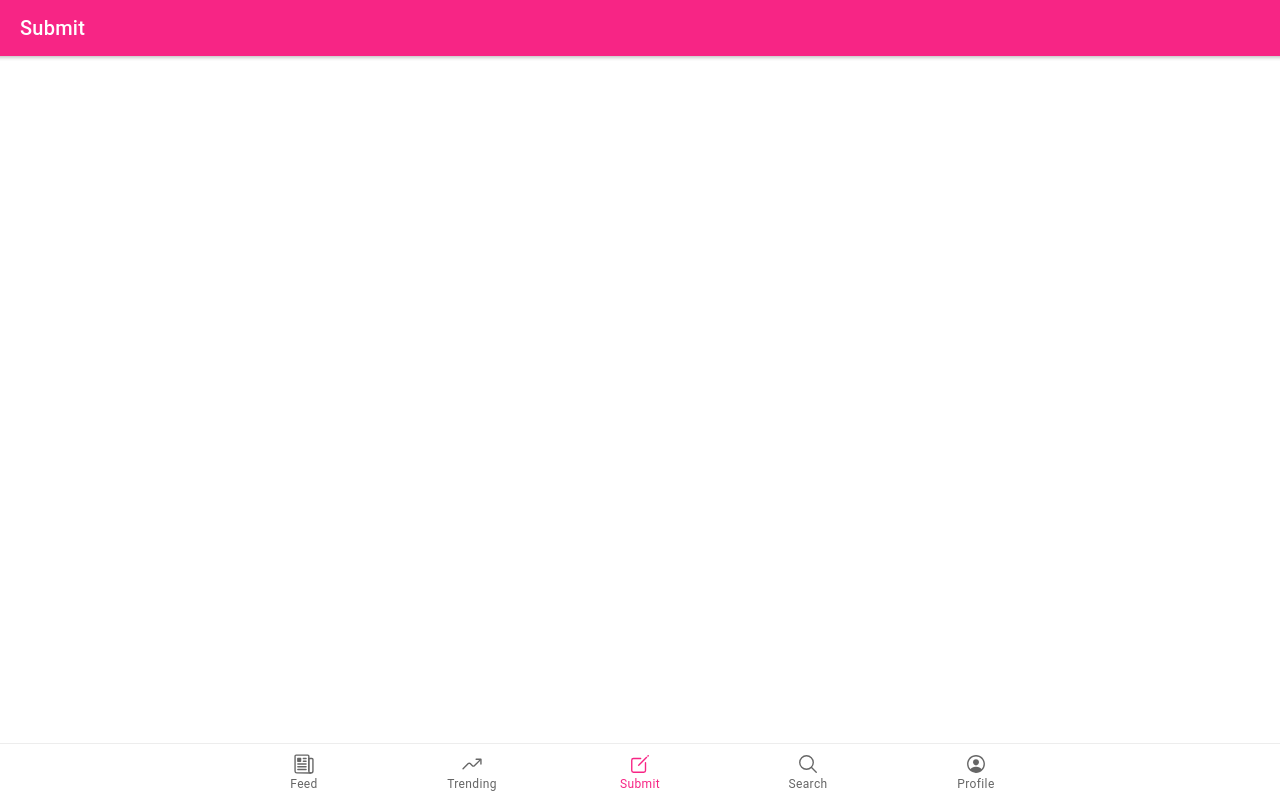
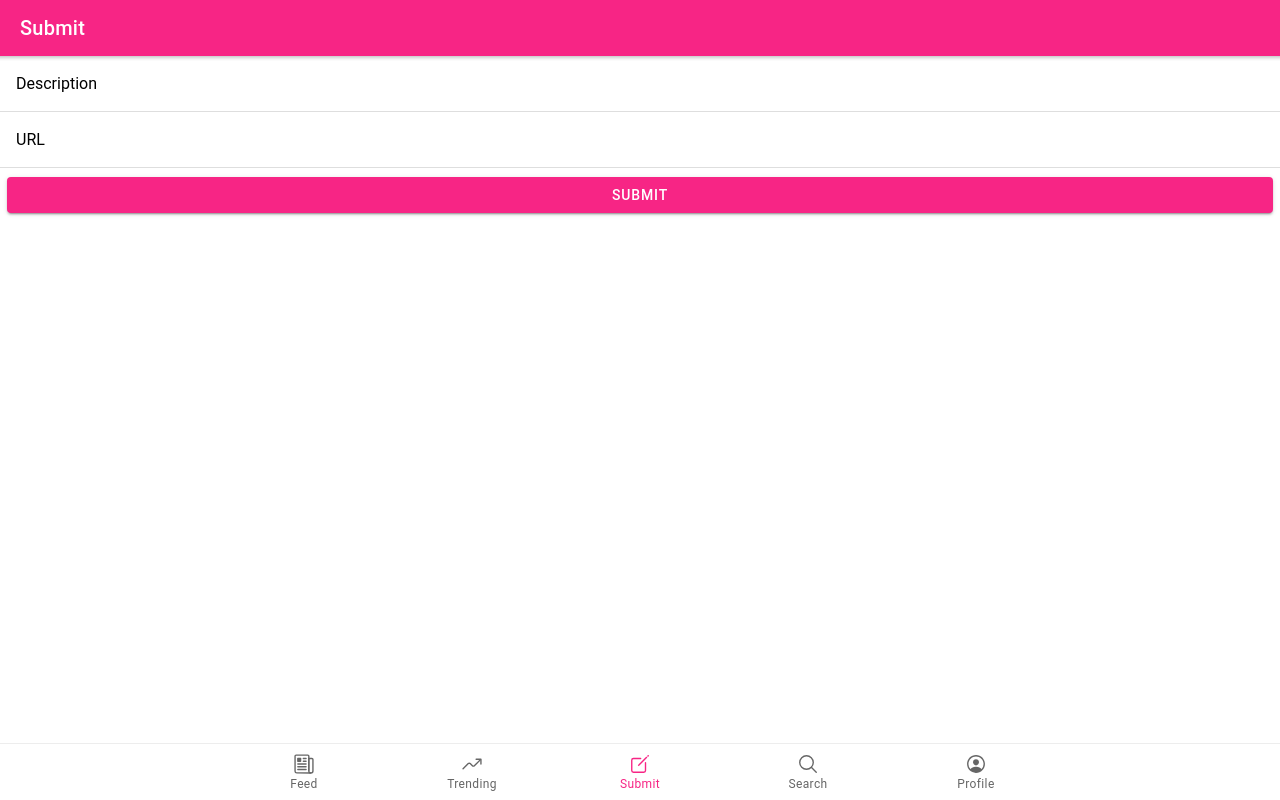
Before and after one commit to aravrs/shOut, a React (Create React App) app: page /submit in a window 1280 px wide. Built offline with nearby package versions, Linux system fonts and the light colour scheme; no server answers.

Commit message:
Added submit stuff

```diff
--- a/src/pages/Tabs/Profile.js
+++ b/src/pages/Tabs/Profile.js
@@ -35,7 +35,7 @@
 
   return (
     <IonPage>
-      <Header title="Search" small />
+      <Header title="Profile" small />
       <IonContent fullscreen>
         <Header title="Profile" />
         {user ? (
--- a/src/pages/Tabs/Submit.js
+++ b/src/pages/Tabs/Submit.js
@@ -1,13 +1,91 @@
-import React from "react";
-import { IonPage, IonContent } from "@ionic/react";
+import React, { useContext } from "react";
+import {
+  IonPage,
+  IonContent,
+  IonItem,
+  IonLabel,
+  IonInput,
+  IonRow,
+  IonCol,
+  IonButton,
+} from "@ionic/react";
 import Header from "../../components/Header";
+import UserContext from "../../contexts/UserContext";
+import useForm from "../../hooks/useForm";
+import firebase from "../../firebase";
+import validateCreateLink from "../../validators/validateCreateLink";
 
-const Submit = () => {
+const INITIAL_STATE = {
+  description: "",
+  url: "",
+};
+
+const Submit = (props) => {
+  const { user } = useContext(UserContext);
+  const { handleSubmit, handleChange, values } = useForm(
+    INITIAL_STATE,
+    validateCreateLink,
+    handleCreateLink
+  );
+
+  function handleCreateLink() {
+    if (!user) {
+      props.history.push("/login");
+    } else {
+      const { url, description } = values;
+      const newLink = {
+        url,
+        description,
+        postedBy: {
+          id: user.uid,
+          name: user.displayName,
+        },
+        voteCount: 1,
+        votes: [],
+        comments: [],
+        created: Date.now(),
+      };
+      firebase.db.collection("links").add(newLink);
+      props.history.push("/");
+    }
+  }
   return (
     <IonPage>
       <Header title="Submit" small />
       <IonContent fullscreen>
         <Header title="Submit" />
+        <IonItem lines="full">
+          <IonLabel position="floating">Description</IonLabel>
+          <IonInput
+            name="description"
+            value={values.description}
+            type="text"
+            onIonChange={handleChange}
+            required
+          ></IonInput>
+        </IonItem>
+        <IonItem lines="full">
+          <IonLabel position="floating">URL</IonLabel>
+          <IonInput
+            name="url"
+            value={values.url}
+            type="url"
+            onIonChange={handleChange}
+            required
+          ></IonInput>
+        </IonItem>
+        <IonRow>
+          <IonCol>
+            <IonButton
+              type="submit"
+              color="primary"
+              expand="block"
+              onClick={handleSubmit}
+            >
+              Submit
+            </IonButton>
+          </IonCol>
+        </IonRow>
       </IonContent>
     </IonPage>
   );
--- /dev/null
+++ b/src/validators/validateCreateLink.js
@@ -0,0 +1,19 @@
+export default function validateCreateLink(values) {
+  let errors = {};
+
+  //Description Errors
+  if (!values.description) {
+    errors.description = "A description is required.";
+  } else if (values.description.length < 10) {
+    errors.description = "The description must be at least 10 characters.";
+  }
+
+  //URL Errors
+  if (!values.url) {
+    errors.url = "A URL is required.";
+  } else if (!/^(ftp|http|https):\/\/[^ "]+$/.test(values.url)) {
+    errors.url = "The URL must be valid.";
+  }
+
+  return errors;
+}
```
